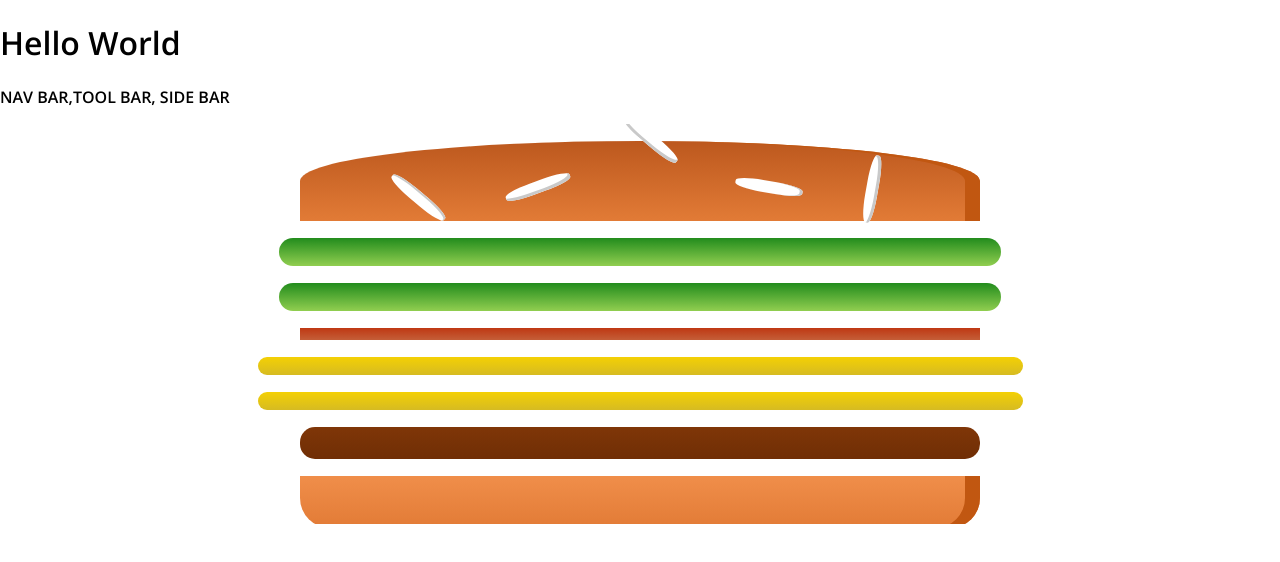
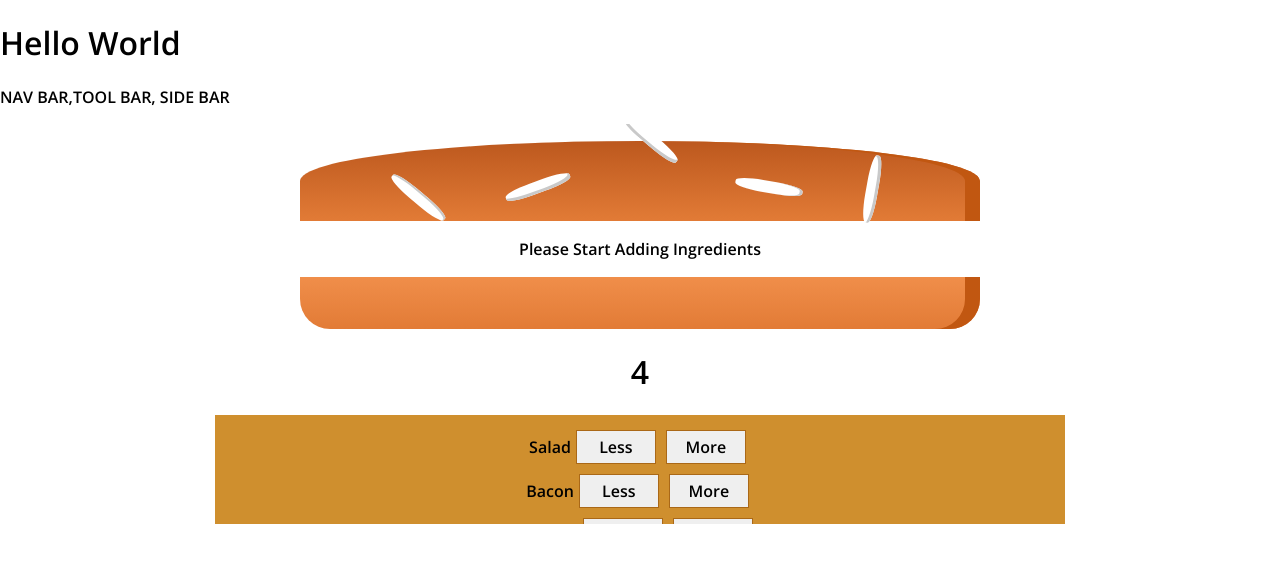
Before and after one commit to Satya190597/BurgerBuilder, a React app: page / in a window 1280 px wide. Shown: the top 562 px of the page. Built offline with nearby package versions, Linux system fonts and the light colour scheme.

Commit message:
Add Ingredient Dynamically And Calculate Total Price

```diff
--- a/src/components/Burger/BuildControls/BuildControl/BuildControl.js
+++ b/src/components/Burger/BuildControls/BuildControl/BuildControl.js
@@ -1,14 +1,14 @@
-import React from 'react';
-import styles from './buildControl.module.css';
+import React from "react";
+import styles from "./buildControl.module.css";
 
 const BuildControl = (props) => {
-    return (
-        <div className={styles.BuildControl}>
-            <div>{props.label}</div>
-            <button>Less</button>
-            <button>More</button>
-        </div>
-    )
-}
+  return (
+    <div className={styles.BuildControl}>
+      <div>{props.label}</div>
+      <button>Less</button>
+      <button onClick={props.add}>More</button>
+    </div>
+  );
+};
 
-export default BuildControl
+export default BuildControl;
--- a/src/components/Burger/BuildControls/BuildControl/buildControl.module.css
+++ b/src/components/Burger/BuildControls/BuildControl/buildControl.module.css
@@ -1,6 +1,6 @@
 .BuildControl {
     display: flex;
-    justify-content: space-between;
+    justify-content: flex-start;
     align-items: center;
     margin: 5px 0;
 }
--- a/src/components/Burger/BuildControls/BuildControls.js
+++ b/src/components/Burger/BuildControls/BuildControls.js
@@ -1,12 +1,28 @@
-import React from 'react';
-import BuildControl from './BuildControl/BuildControl'
+import React from "react";
+import BuildControl from "./BuildControl/BuildControl";
+import styles from "./buildControls.module.css";
+
+const controls = [
+  { label: "Salad", type: "salad" },
+  { label: "Bacon", type: "bacon" },
+  { label: "Cheese", type: "cheese" },
+  { label: "Meat", type: "meat" },
+];
 
 const BuildControls = (props) => {
-    return (
-        <div>
-            <BuildControl/>
-        </div>
-    )
-}
+  return (
+    <div className={styles.BuildControls}>
+      {controls.map((control) => {
+        return (
+          <BuildControl
+            key={control.label}
+            label={control.label}
+            add={() => props.add(control.type)}
+          />
+        );
+      })}
+    </div>
+  );
+};
 
 export default BuildControls;
--- a/src/components/Burger/Burger.js
+++ b/src/components/Burger/Burger.js
@@ -1,26 +1,33 @@
-import React from 'react';
-import BurgerIngredients from './BurgerIngredients/BurgerIngredients';
-import styles from './burger.module.css';
-import BuildControls from './BuildControls/BuildControls';
+import React from "react";
+import BurgerIngredients from "./BurgerIngredients/BurgerIngredients";
+import styles from "./burger.module.css";
+import BuildControls from "./BuildControls/BuildControls";
 const Burger = (props) => {
+  let transformIngredients = Object.keys(props.ingredients)
+    .map((key) => {
+      return [...Array(props.ingredients[key])].map((_, index) => {
+        return <BurgerIngredients type={key} key={key + index} />;
+      });
+    })
+    .reduce((accumulator, ele) => {
+      return accumulator.concat(ele);
+    }, []);
 
-    let transformIngredients = Object.keys(props.ingredients).map(key => {
-        return [...Array(props.ingredients[key])].map((_,index) => {
-            return <BurgerIngredients type={key} key={key+index} />
-        })
-    }).reduce((accumulator,ele) => {
-        return accumulator.concat(ele)
-    },[])
+  transformIngredients =
+    transformIngredients.length <= 0 ? (
+      <p>Please Start Adding Ingredients</p>
+    ) : (
+      transformIngredients
+    );
 
-    transformIngredients = transformIngredients.length<=0 ? <p>Please Start Adding Ingredients</p> : transformIngredients;
-
-    return (
-        <div className={styles.Burger}>
-            <BurgerIngredients type="bread-top"/>
-            {transformIngredients}
-            <BurgerIngredients type="bread-bottm"/>
-            <BuildControls/>
-        </div>
-    )
-}
-export default Burger
+  return (
+    <div className={styles.Burger}>
+      <BurgerIngredients type="bread-top" />
+      {transformIngredients}
+      <BurgerIngredients type="bread-bottm" />
+      <h1>{props.price}</h1>
+      <BuildControls add={props.add} />
+    </div>
+  );
+};
+export default Burger;
--- a/src/containers/BurgerBuilder/BurgerBuilder.js
+++ b/src/containers/BurgerBuilder/BurgerBuilder.js
@@ -1,23 +1,49 @@
-import React from 'react';
-import Aux from '../../HOC/Auxiliary';
-import Burger from '../../components/Burger/Burger';
+import React from "react";
+import Aux from "../../HOC/Auxiliary";
+import Burger from "../../components/Burger/Burger";
+
+const INGREDIENT_PRICES = {
+  salad: 0.5,
+  cheese: 0.4,
+  meat: 1.3,
+  bacon: 0.6,
+};
+
 class BurgerBuilder extends React.Component {
-
   state = {
     ingredients: {
-            salad:2,
-            bacon:1,
-            cheese: 2,
-            meat:1
-        }
-    }
+      salad: 0,
+      bacon: 0,
+      cheese: 0,
+      meat: 0,
+    },
+    totalPrice: 4,
+  };
+
+  addIngredientHandler = (type) => {
+    const oldIngredient = this.state.ingredients[type];
+    const updatedIngredients = {
+      ...this.state.ingredients,
+    };
+    updatedIngredients[type] = oldIngredient + 1;
+    let totalPrice = this.state.totalPrice;
+    totalPrice += INGREDIENT_PRICES[type];
+    totalPrice = Math.round(totalPrice * 100) / 100;
+    this.setState({ ingredients: updatedIngredients, totalPrice: totalPrice });
+  };
+
+  removeIngredientHandler = () => {};
 
   render() {
     return (
       <Aux>
-                <Burger ingredients={this.state.ingredients}/>
+        <Burger
+          ingredients={this.state.ingredients}
+          price={this.state.totalPrice}
+          add={this.addIngredientHandler}
+        />
       </Aux>
-        )
+    );
   }
 }
 export default BurgerBuilder;
```
Lines whose indentation alone changed are shown as unchanged.
